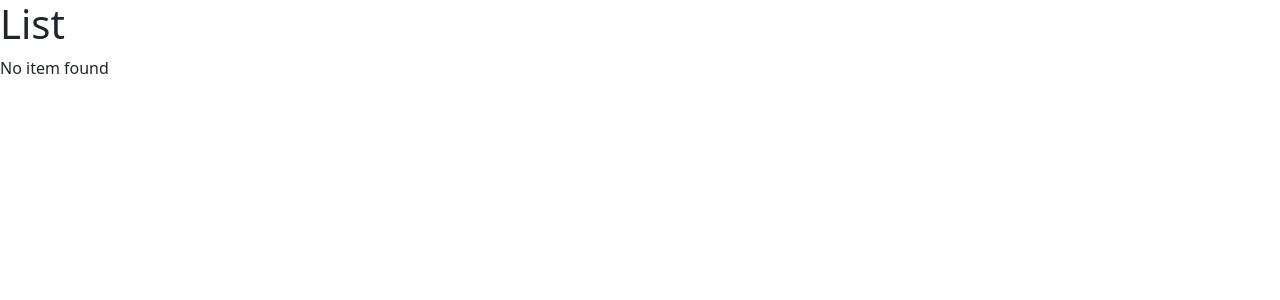
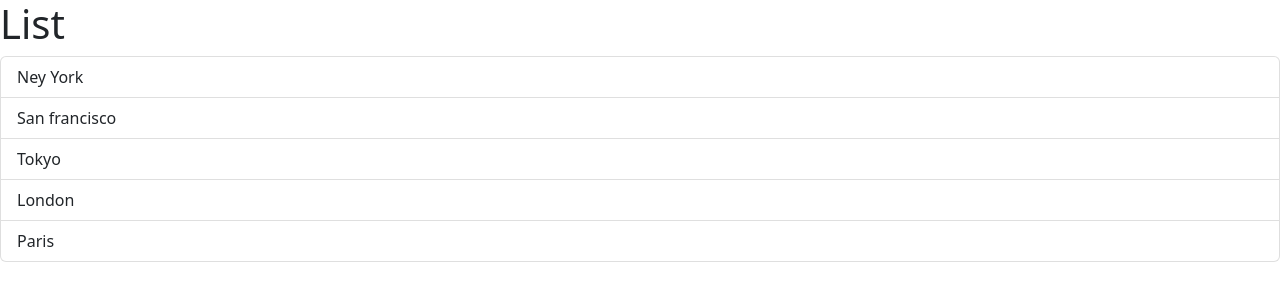
Before and after one commit to pk65arya/First-REACT-APP, a React (Vite) app: page / in a window 1280 px wide. Shown: the top 300 px of the page. Built offline with nearby package versions, Linux system fonts and the light colour scheme.

Commit message:
Event handler

```diff
--- a/src/components/ListGroup.tsx
+++ b/src/components/ListGroup.tsx
@@ -1,15 +1,20 @@
+import { MouseEvent } from "react";
+
 function ListGroup() {
   let items = ["Ney York", "San francisco", "Tokyo", "London", "Paris"];
-  items = [];
 
+  //Event handler
+  const handleClick = (event: MouseEvent) => console.log(event);
   return (
     <>
       <h1>List</h1>
       {items.length === 0 && <p>No item found</p>}
 
       <ul className="list-group">
-        {items.map((item) => (
-          <li key={item}>{item}</li>
+        {items.map((item, index) => (
+          <li className="list-group-item" key={item} onClick={handleClick}>
+            {item}
+          </li>
         ))}
       </ul>
     </>
```
